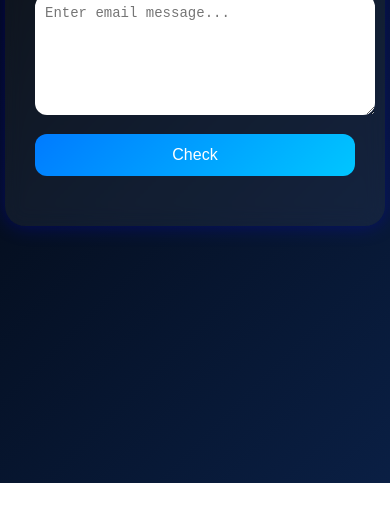
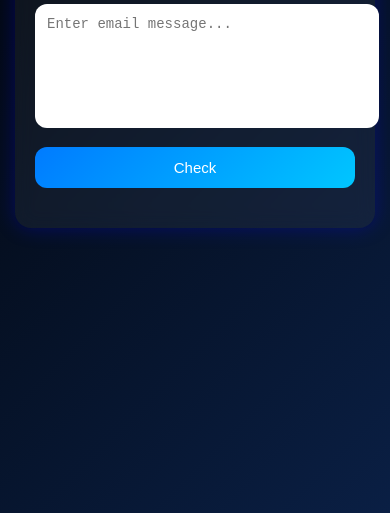
Before and after one commit to harinexus/cyber, a plain HTML site: page index.html in a window 390 px wide. Shown: the part 361-874 px from the top of the page. Before the commit the page ends 844 px from the top, so only its background shows below. Drawn offline with Linux system fonts and the light colour scheme; a web font is replaced by a local one.

Commit message:
responsive

```diff
--- a/index.html
+++ b/index.html
@@ -1,6 +1,8 @@
 <!DOCTYPE html>
-<html>
+<html lang="en">
 <head>
+    <meta charset="UTF-8">
+    <meta name="viewport" content="width=device-width, initial-scale=1.0">
     <title>Email Spam Detector</title>
 
     <!-- iOS Font -->
@@ -15,14 +17,16 @@
             display: flex;
             justify-content: center;
             align-items: center;
-            height: 100vh;
+            min-height: 100vh;
+            padding: 15px;
         }
 
         .container {
             background: rgba(255, 255, 255, 0.05);
-            padding: 30px;
+            padding: 25px;
             border-radius: 20px;
-            width: 320px;
+            width: 100%;
+            max-width: 420px;
             text-align: center;
             backdrop-filter: blur(10px);
             box-shadow: 0 0 20px rgba(0, 0, 255, 0.3);
@@ -31,22 +35,24 @@
         h2 {
             margin-bottom: 20px;
             font-weight: 600;
+            font-size: 22px;
         }
 
         textarea {
             width: 100%;
-            height: 100px;
+            height: 110px;
             border-radius: 12px;
             border: none;
-            padding: 10px;
+            padding: 12px;
             outline: none;
-            font-size: 14px;
+            font-size: 15px;
             margin-bottom: 15px;
+            resize: none;
         }
 
         button {
             width: 100%;
-            padding: 12px;
+            padding: 14px;
             border-radius: 12px;
             border: none;
             background: linear-gradient(135deg, #007bff, #00c6ff);
@@ -57,7 +63,7 @@
         }
 
         button:hover {
-            transform: scale(1.05);
+            transform: scale(1.03);
         }
 
         #result {
@@ -72,6 +78,44 @@
 
         .safe {
             color: #4dff88;
+        }
+
+        /* 📱 Mobile Adjustments */
+        @media (max-width: 480px) {
+            .container {
+                padding: 20px;
+                border-radius: 16px;
+            }
+
+            h2 {
+                font-size: 20px;
+            }
+
+            textarea {
+                height: 100px;
+                font-size: 14px;
+            }
+
+            button {
+                padding: 12px;
+                font-size: 15px;
+            }
+
+            #result {
+                font-size: 16px;
+            }
+        }
+
+        /* 💻 Tablet */
+        @media (min-width: 768px) {
+            .container {
+                max-width: 500px;
+                padding: 30px;
+            }
+
+            h2 {
+                font-size: 24px;
+            }
         }
     </style>
 </head>
```
